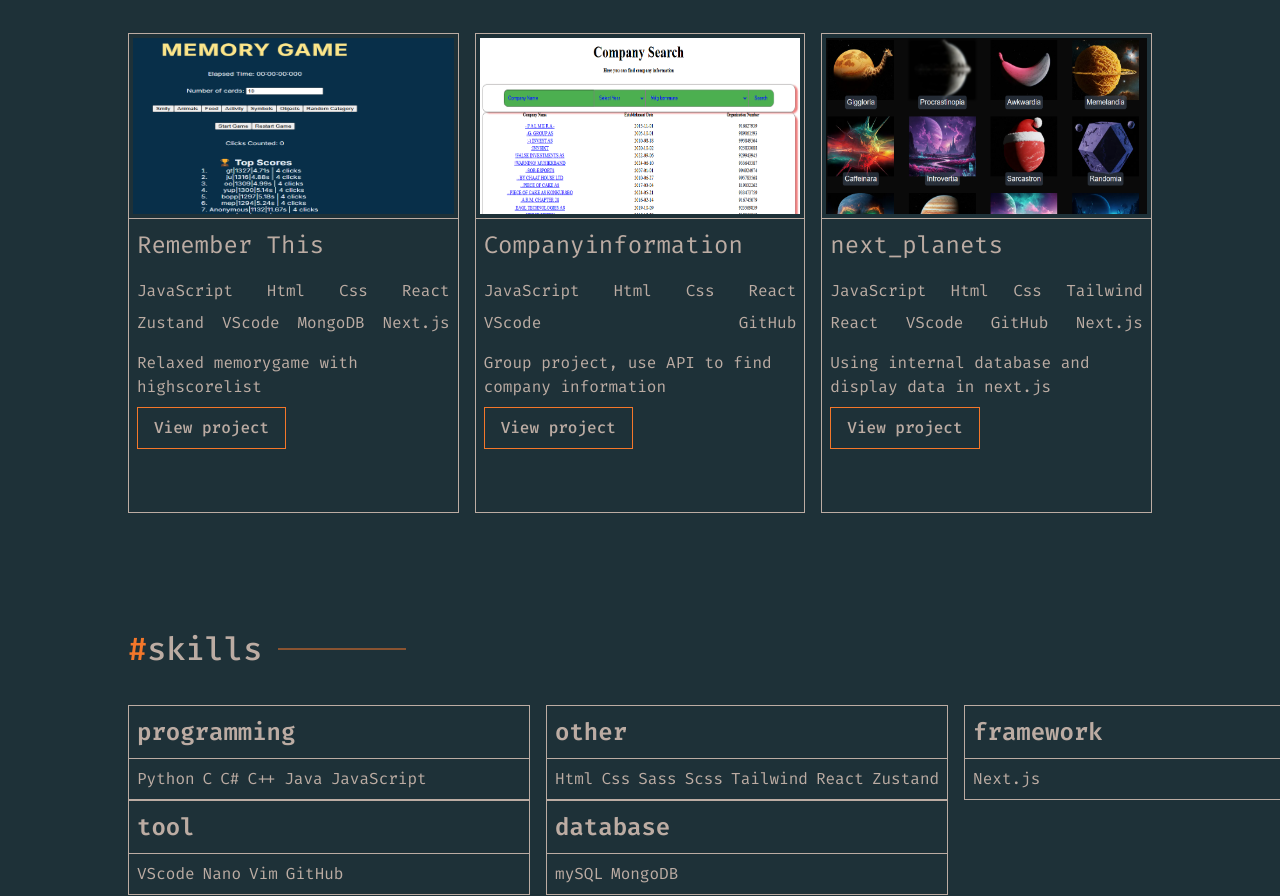
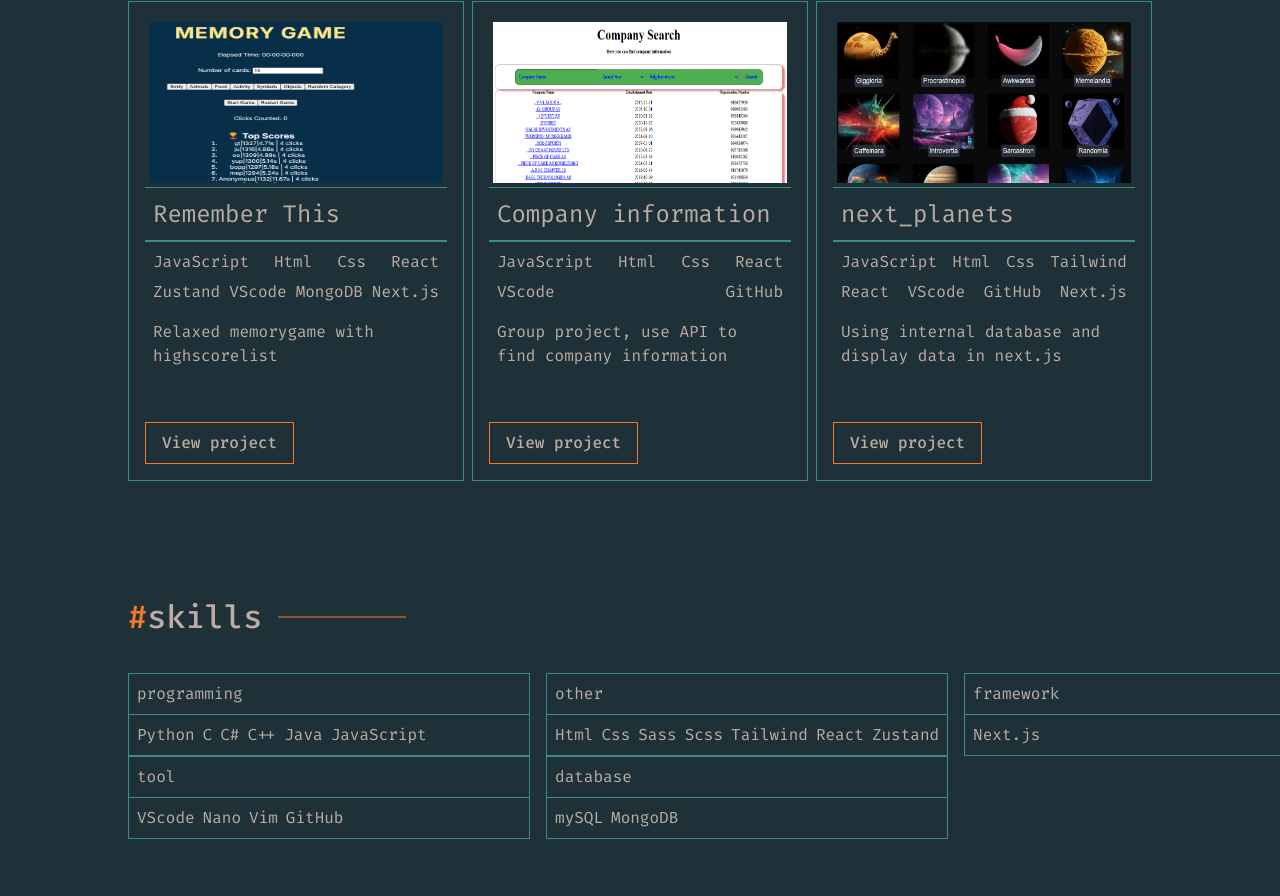
Before and after one commit to johannes-code/portfolio_v2, a React (Vite) app: page / in a window 1280 px wide. Shown: the part 1031-1927 px from the top of the page. Built offline with nearby package versions, Linux system fonts and the light colour scheme.

Commit message:
added project, minor styling

```diff
--- a/src/App.css
+++ b/src/App.css
@@ -7,7 +7,7 @@
   scroll-behavior: smooth;
 }
 
-@theme {
+:root {
   --font-fira: "Fira Code", monospace;
 
   --primary: oklch(70.46% 0.1746 47.78);
@@ -44,7 +44,7 @@ body {
 }
 
 .h2 {
-  font-size: 36px;
+  font-size: 32px;
   font-weight: 500;
   position: relative;
   display: inline-block;
@@ -53,10 +53,6 @@ body {
 .h2::before {
   content: "#";
   color: var(--primary);
-}
-*::before,
-*::after {
-  box-sizing: border-box;
 }
 
 .h2::after {
@@ -70,8 +66,18 @@ body {
   right: -16px;
   top: 50%;
 }
+*::before,
+*::after {
+  box-sizing: border-box;
+}
 
-h3 {
+.h3 {
+  font-weight: 400;
   font-size: 24px;
   padding: 8px;
 }
+
+.h4 {
+  font-size: 20px;
+  text-decoration: underline;
+}
--- a/src/landing/about/about.module.css
+++ b/src/landing/about/about.module.css
@@ -20,7 +20,7 @@
 }
 
 .about_description {
-  color: var(--gray);
+  color: var(--white);
 }
 
 .h2 {
--- a/src/landing/contact/contact.module.css
+++ b/src/landing/contact/contact.module.css
@@ -37,7 +37,7 @@
 }
 
 .contacts__description {
-  color: var(--gray);
+  color: var(--white);
   max-width: 600px;
 }
 
@@ -58,7 +58,7 @@
 .contact {
   display: flex;
   gap: 8px;
-  color: var(--gray);
+  color: var(--white);
   align-items: center;
   margin-top: 8px;
 }
--- a/src/landing/hero/hero.module.css
+++ b/src/landing/hero/hero.module.css
@@ -9,7 +9,7 @@
 }
 
 .hero_description {
-  color: var(--gray);
+  color: var(--white);
   margin-top: 32px;
   margin-bottom: 32px;
 }
--- a/src/landing/projects/Projects.jsx
+++ b/src/landing/projects/Projects.jsx
@@ -29,7 +29,7 @@ export const Projects = () => {
               />
 
               {/* 2. Project Name */}
-              <h3>{project.name}</h3>
+              <h3 className={styles.h3}>{project.name}</h3>
 
               {/* 3. Tech Used (Skills) */}
               <ul className={styles.project_techs}>
--- a/src/landing/projects/projects.module.css
+++ b/src/landing/projects/projects.module.css
@@ -1,20 +1,16 @@
-.h2 {
+.projects .h2 {
   font-size: 32px;
   font-weight: 500;
   position: relative;
   display: inline-block;
 }
 
-.h2::before {
+.projects .h2::before {
   content: "#";
   color: var(--primary);
 }
-*::before,
-*::after {
-  box-sizing: border-box;
-}
 
-.h2::after {
+.projects .h2::after {
   content: "";
   display: block;
   width: 10vw;
@@ -25,8 +21,23 @@
   right: -16px;
   top: 50%;
 }
+*::before,
+*::after {
+  box-sizing: border-box;
+}
 
-.project_header {
+.projects .h3 {
+  font-weight: 400;
+  font-size: 24px;
+  padding: 8px;
+}
+
+.projects .h4 {
+  font-size: 20px;
+  text-decoration: underline;
+}
+
+.projects_header {
   display: flex;
   justify-content: space-between;
   align-items: center;
@@ -36,20 +47,15 @@
 
 .projects_link {
   display: flex;
-  flex-direction: wrap;
   gap: 8px;
   text-decoration: underline;
-}
-
-.projects a {
-  color: inherit;
 }
 
 .project_list {
   width: 100%;
   display: grid;
   grid-template-columns: repeat(3, 1fr);
-  gap: 16px;
+  gap: 8px;
   margin-top: 48px;
   height: 480px;
 }
@@ -57,6 +63,9 @@
 .project {
   border: 1px solid;
   border-color: var(--gray);
+  display: flex;
+  flex-direction: column;
+  padding: 16px;
 }
 .project_content {
   padding: 16px;
@@ -65,20 +74,19 @@
 .project_techs {
   display: flex;
   flex-wrap: wrap;
-  gap: 8px 16px;
-  color: var(--gray);
+  gap: 6px;
   padding: 8px;
-  border-bottom: 1px solid var(--gray);
-  border-top: 1px solid var(--gray);
+  border-bottom: 2px var(--gray);
+  border-top: 2px solid var(--gray);
 }
 
-ul {
+.projects ul {
   list-style: none;
 }
 
 .project_description {
   color: var(--gray);
-  margin: 16px;
+  margin-bottom: auto;
 }
 
 p {
@@ -92,12 +100,12 @@ p {
   aspect-ratio: 16 / 9;
 }
 
-a {
-  margin-left: 8px;
-  padding: 4px;
+.projects a {
+  margin-top: auto;
+  align-self: flex-start;
 }
 
-.project img {
+.projects img {
   max-width: 100%;
   display: block;
 }
--- a/src/landing/skills/skills.module.css
+++ b/src/landing/skills/skills.module.css
@@ -1,20 +1,16 @@
-.skills {
-  width: 100%;
-}
-
-.h2 {
+.skills .h2 {
   font-size: 32px;
   font-weight: 500;
   position: relative;
   display: inline-block;
 }
 
-.h2::before {
+.skills .h2::before {
   content: "#";
   color: var(--primary);
 }
 
-.h2::after {
+.skills .h2::after {
   content: "";
   display: block;
   width: 10vw;
@@ -24,6 +20,25 @@
   transform: translate(100%, -50%);
   right: -16px;
   top: 50%;
+}
+*::before,
+*::after {
+  box-sizing: border-box;
+}
+
+.skills .h3 {
+  font-weight: 400;
+  font-size: 24px;
+  padding: 8px;
+}
+
+.skills .h4 {
+  font-size: 20px;
+  text-decoration: underline;
+}
+
+.skills {
+  width: 100%;
 }
 
 .skills_content {
@@ -48,9 +63,6 @@
 }
 
 .skill-block {
-  /* display: inline-block;
-  max-width: 300px;
-  min-width: 200px; */
   display: flex;
   flex-direction: column;
   align-items: flex-start;
@@ -58,7 +70,7 @@
 }
 
 .skill_block_name {
-  font-weight: 600;
+  font-weight: 400;
   padding: 8px;
   border-left: 1px solid;
   border-right: 1px solid;
@@ -71,12 +83,12 @@
   gap: 8px;
   justify-content: start;
   align-items: start;
-  color: var(--gray);
+  color: var(--white);
   border: 1px solid;
   border-color: var(--gray);
 }
 
-ul {
+.skills ul {
   list-style: none;
 }
 
@@ -87,7 +99,7 @@ ul {
   left: 70%;
 }
 
-img {
+.skills img {
   max-width: 100%;
   display: block;
 }
--- a/src/locales/en.json
+++ b/src/locales/en.json
@@ -246,7 +246,7 @@
         ]
       },
       {
-        "name": "Companyinformation",
+        "name": "Company information",
         "tech": ["programming.5", "other.0,1,5","tool.0,3"],
         "description": "Group project, use API to find company information",
         "link": "https://github.com/johannes-code/companyInformation",
```
Also changed, not shown: public/logo-outline.svg (added), public/logo.svg (added).
